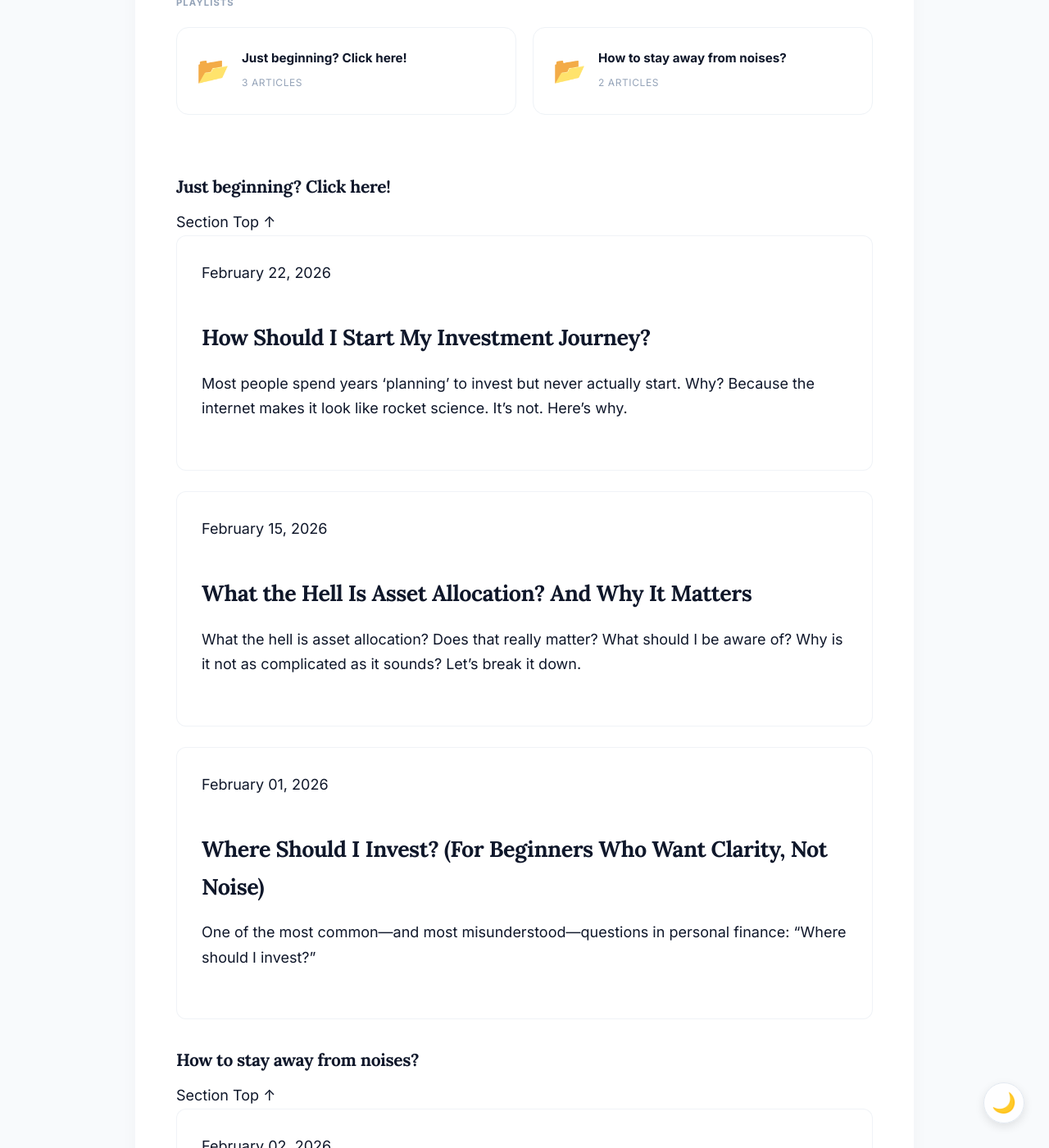
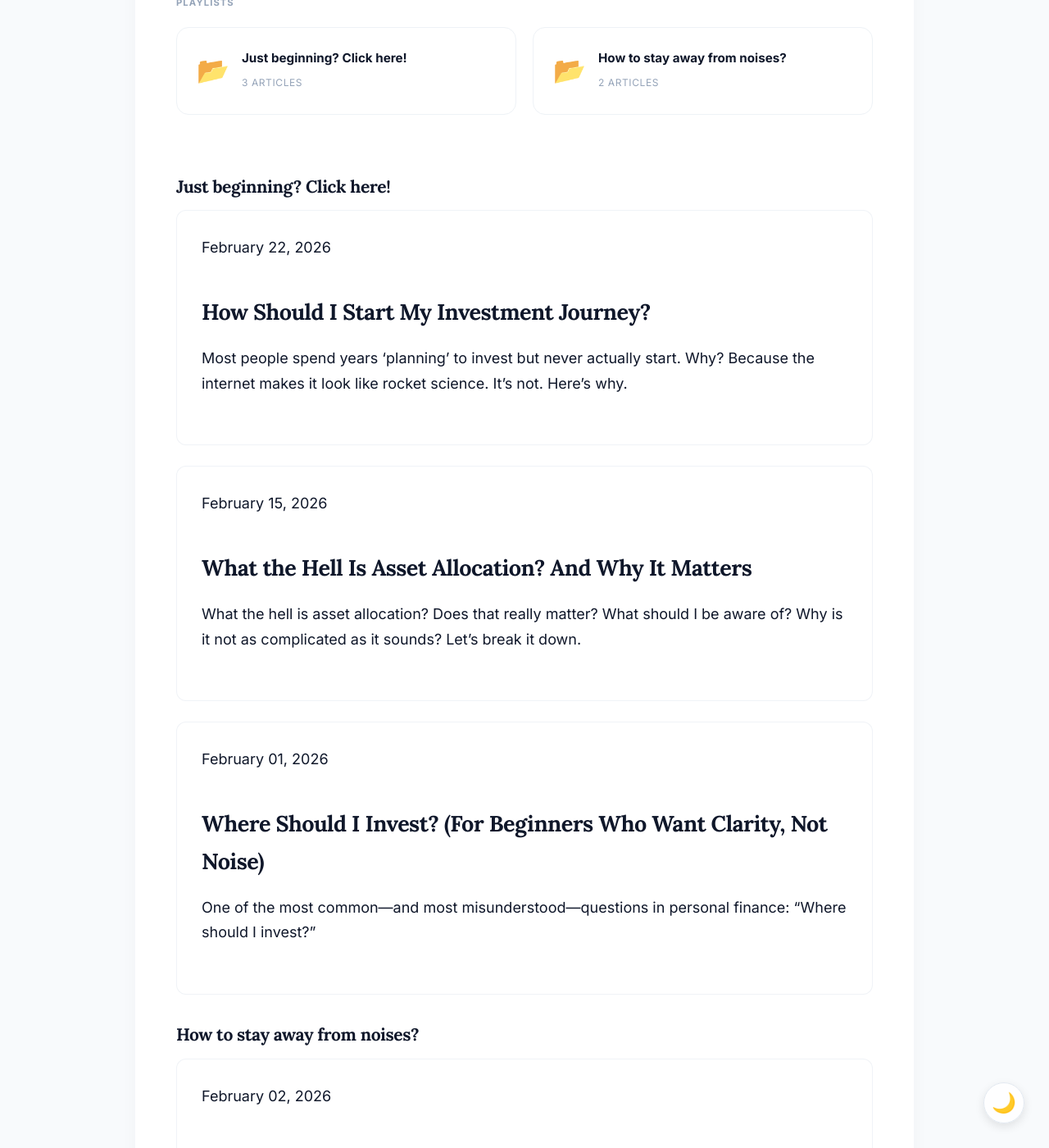
Before and after one commit to HarieshMK/HarieshMK.github.io, a Jekyll site: the page built from blogs.html, in a window 1280 px wide and 1400 px high, scrolled down 591 px. Shown: the whole window at 82% size. Built offline with Jekyll 4.4.1, drawn with Linux system fonts in a browser that asks for light colours.

Commit message:
Update blogs.html

```diff
--- a/blogs.html
+++ b/blogs.html
@@ -49,7 +49,6 @@ title: Blogs
               {{ category_name }}
             {% endif %}
         </h3>
-        <a href="#" class="section-top">Section Top ↑</a>
       </div>
 
       <div class="posts-stack">
```
